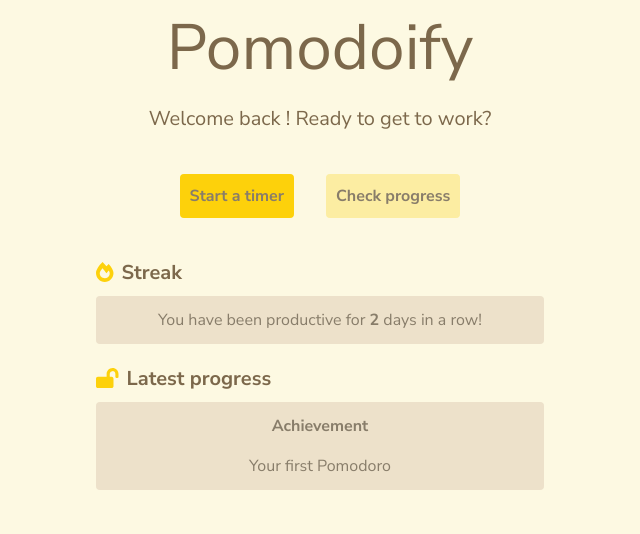
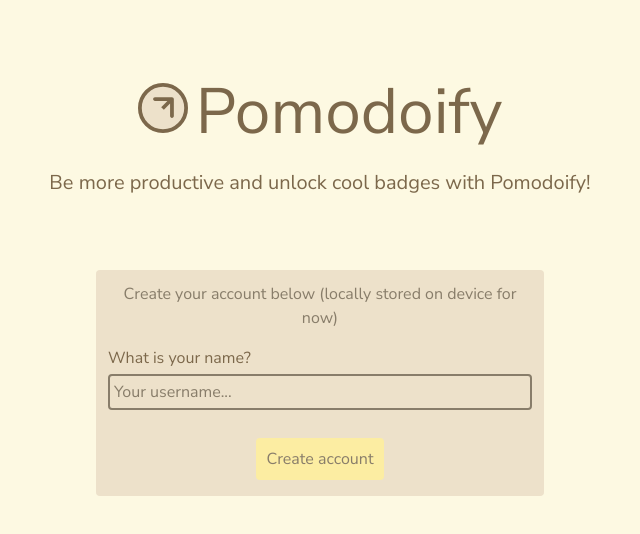
Before and after one commit to hrbengtsen/pomodoify, a React (Create React App) app: page /settings in a window 1280 px wide. Shown: the top 534 px of the page, without its empty margins (320-960 px from the left). Built offline with nearby package versions, Linux system fonts and the light colour scheme.

Commit message:
same as before

```diff
--- a/src/screens/LandingScreen.js
+++ b/src/screens/LandingScreen.js
@@ -1,33 +1,65 @@
-import React from 'react';
-import { Container, Heading, RouterButton, Text, Icon } from '../components/UI';
+import React, { useState } from 'react';
+import { Container, Heading, FormGroup, FormControl, Label, Image, Text, Button, Badge } from '../components/UI';
+import Logo from '../assets/logo.svg';
 
 function LandingScreen(props) {
+  const [username, setUsername] = useState("");
+  const [errors, setErrors] = useState({});
+
+  function handleValidation() {
+    let errors = {};
+    let formIsValid = true;
+
+    if (!username) {
+      formIsValid = false;
+      errors["username"] = "Required";
+    }
+
+    if (username && !/^[a-zA-Z0-9æøåÆØÅ ]+$/.test(username)) {
+      formIsValid = false;
+      errors["username"] = "Only letters and numbers";
+    }
+
+    if (username.length > 30) {
+      formIsValid = false;
+      errors["username"] = "Max. 30 characters";
+    }
+
+    setErrors(errors);
+    return formIsValid;
+  }
+
+  function submitUser() {
+    if (handleValidation()) {
+      let user = {
+        name: username,
+        settings: {},
+        achievements: {},
+        rewards: {},
+      }
+      localStorage.setItem('user', JSON.stringify(user));
+      props.setUser(user);
+    }
+  }
+
   return (
-    <Container>
-      <Heading textAlign="center" fontWeight="reg" p="0" px="xl">Pomodoify</Heading>
-      <Heading type="h5" textAlign="center" fontWeight="reg" px="xl">Welcome back {props.userName}! Ready to get to work?</Heading>
-      <Container textAlign="center" mt="xxxl">
-        <RouterButton to="/timer" m="0" mr="xl" variant="primary">Start a timer</RouterButton>
-        <RouterButton to="/progression" m="0" ml="xl" fontWeight="bold">Check progress</RouterButton>
-      </Container>
-      <Container maxWidth="480px" mx="auto" mt="xxxl" px="xl">
-        <Container my="lg">
-          <Heading type="h5">
-            <Icon icon="fire-alt" mr="md" color="#FDD10B" />
-            Streak
-          </Heading>
-          <Container backgroundColor="bg.1" p="lg" borderRadius="md">
-            <Text textAlign="center" mb="0">You have been productive for <b>2</b> days in a row!</Text>
-          </Container>
-        </Container>
-        <Container my="lg">
-          <Heading type="h5">
-            <Icon icon="lock-open" mr="md" color="#FDD10B" />
-            Latest progress
-          </Heading>
-          <Container backgroundColor="bg.1" p="lg" borderRadius="md" textAlign="center">
-            <Text fontWeight="bold">Achievement</Text>
-            <Text mb="0">Your first Pomodoro</Text>
+    <Container mt="xxxxl">
+      <Heading textAlign="center" fontWeight="reg" p="0" px="xl">
+        <Image src={Logo} alt="Pomodoify Logo (Resembles a clock)" width="50px" mr="md" verticalAlign="baseline" />
+        Pomodoify
+      </Heading>
+      <Heading type="h5" textAlign="center" fontWeight="reg" px="xl">Be more productive and unlock cool badges with Pomodoify!</Heading>
+      <Container maxWidth="480px" mx="auto" mt="xxxxl" mb="lg" px="xl">
+        <Container backgroundColor="bg.1" p="lg" borderRadius="md">
+          <Text textAlign="center">Create your account below (locally stored on device for now)</Text>
+          <FormGroup>
+            <Label>What is your name? <Badge color="secondary" backgroundColor="transparent" p="0">{errors["username"]}</Badge></Label>
+            <FormControl textAlign="left" value={username} onChange={(e) => setUsername(e.target.value)} placeholder="Your username..." />
+          </FormGroup>
+          <Container textAlign="center" mt="xxl">
+            <Button onClick={() => submitUser()}>
+              Create account
+            </Button>
           </Container>
         </Container>
       </Container>
--- /dev/null
+++ b/src/screens/UserScreen.js
@@ -0,0 +1,40 @@
+import React from 'react';
+import { Container, Heading, RouterButton, Text, Icon } from '../components/UI';
+
+function UserScreen(props) {
+  const { username } = props;
+
+  return (
+    <Container>
+      <Heading textAlign="center" fontWeight="reg" p="0" px="xl">Pomodoify</Heading>
+      <Heading type="h5" textAlign="center" fontWeight="reg" px="xl">Welcome back {username}! Ready to get to work?</Heading>
+      <Container textAlign="center" mt="xxxl">
+        <RouterButton to="/timer" m="0" mr="xl" variant="primary">Start a timer</RouterButton>
+        <RouterButton to="/progression" m="0" ml="xl" fontWeight="bold">Check progress</RouterButton>
+      </Container>
+      <Container maxWidth="480px" mx="auto" mt="xxxl" px="xl">
+        <Container my="lg">
+          <Heading type="h5">
+            <Icon icon="fire-alt" mr="md" color="#FDD10B" />
+            Streak
+          </Heading>
+          <Container backgroundColor="bg.1" p="lg" borderRadius="md">
+            <Text textAlign="center" mb="0">You have been productive for <b>2</b> days in a row!</Text>
+          </Container>
+        </Container>
+        <Container my="lg">
+          <Heading type="h5">
+            <Icon icon="lock-open" mr="md" color="#FDD10B" />
+            Latest progress
+          </Heading>
+          <Container backgroundColor="bg.1" p="lg" borderRadius="md" textAlign="center">
+            <Text fontWeight="bold">Achievement</Text>
+            <Text mb="0">Your first Pomodoro</Text>
+          </Container>
+        </Container>
+      </Container>
+    </Container>
+  );
+}
+
+export default UserScreen;
```
